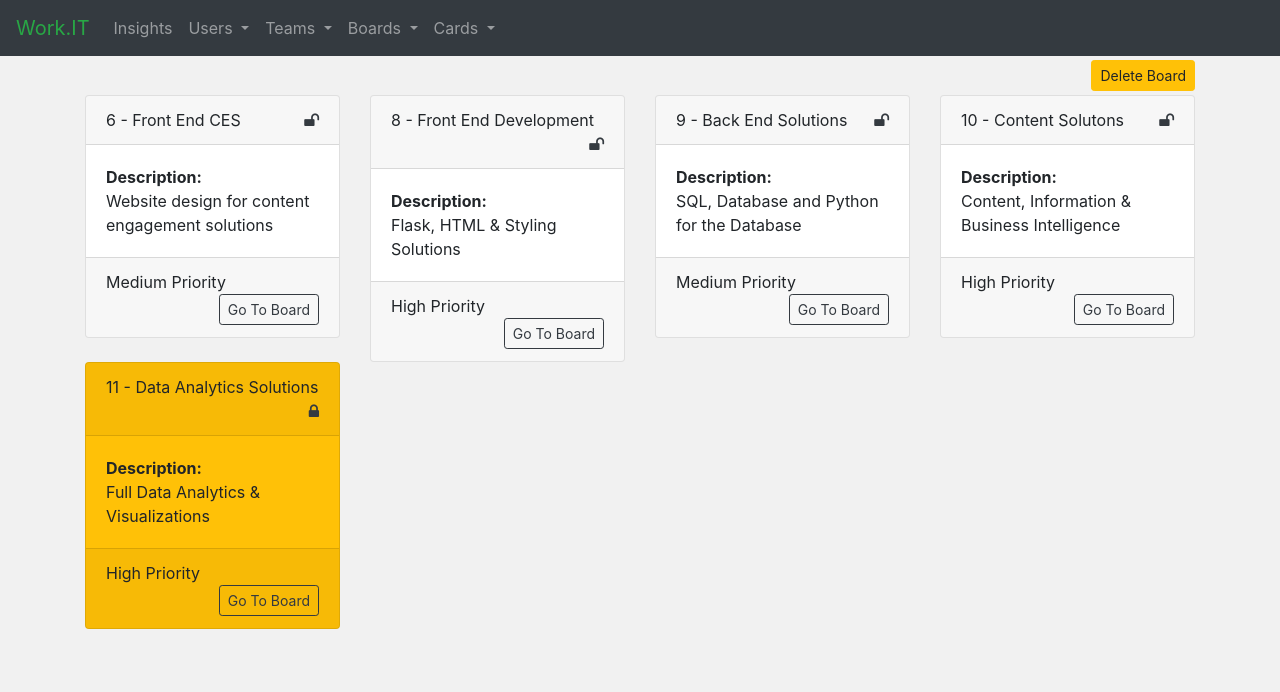
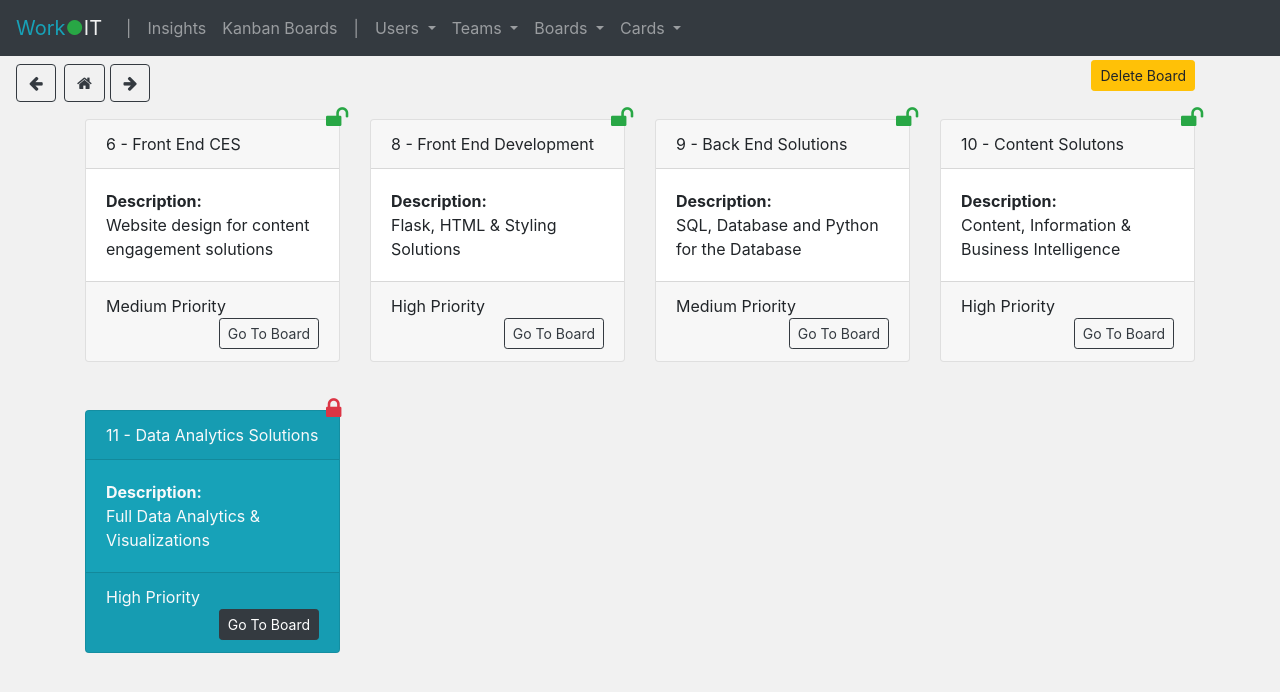
Before and after one commit to ByteMeDirk/WorkITApp, a Flask app: page /board_list in a window 1280 px wide. Shown: the top 692 px of the page. Run offline with Flask 2, Linux system fonts and the light colour scheme; data comes from the database, SQL or seed files in the repository; both versions use the stored data as it was after the commit; some libraries are stand-ins or nearby versions.

Commit message:
Updated General Look & Feel

```diff
--- a/templates/base.html
+++ b/templates/base.html
@@ -17,10 +17,21 @@
     document.body.className = 'fade';
 </script>
 <nav class="navbar navbar-expand-sm bg-dark navbar-dark sticky-top">
-    <a class="navbar-brand text-success" href="/">Work.IT</a>
+    <a class="navbar-brand text-success" href="/">
+        <span style="color: #17a2b8">Work</span><span style="color: #28a745;">●</span><span
+            style="color: #f1f1f1">IT</span></a>
     <ul class="navbar-nav">
+        <li class="nav-item text-muted">
+           <a class="nav-link">|</a>
+        </li>
         <li class="nav-item">
             <a class="nav-link" href="/">Insights</a>
+        </li>
+        <li class="nav-item">
+            <a class="nav-link" href="/board_list">Kanban Boards</a>
+        </li>
+        <li class="nav-item text-muted">
+           <a class="nav-link">|</a>
         </li>
         <!-- Users -->
         <li class="nav-item dropdown">
@@ -64,6 +75,24 @@
         </li>
     </ul>
 </nav>
+<button class="btn btn-outline-dark mt-5" onclick="goBack()" style="position: absolute; top: 1rem; left: 1rem;">
+    <i class="fa fa-arrow-left"></i>
+</button>
+<a class="btn btn-outline-dark mt-3" href="/" style="position: absolute; top: 3rem; left: 4rem;"><i
+        class="fa fa-home"></i></a>
+<button class="btn btn-outline-dark mt-5" onclick="goForward()" style="position: absolute; top: 1rem; left: 6.9rem;">
+    <i class="fa fa-arrow-right"></i>
+</button>
+
+<script>
+    function goBack() {
+        window.history.back();
+    }
+
+    function goForward() {
+        window.history.forward();
+    }
+</script>
 <div id="content" class="container">
     {% block content %}
 
--- a/templates/board_list.html
+++ b/templates/board_list.html
@@ -4,7 +4,6 @@
     {{ super() }}
 {% endblock %}
 {% block content %}
-
     <style>
         a.text-dark:hover {
             text-decoration: none;
@@ -46,17 +45,19 @@
 
     <div class="row">
         {% for board in boards %}
-            <div class="col-3">
+            <div class="col-3 mt-4 mb-4">
                 <form action="{{ url_for('goto_kanban') }}" method="POST">
 
-                    <div class="card {{ 'bg-warning' if board['starred'] == 'Yes' }}">
+                    <div class="card {{ 'bg-info text-light' if board['starred'] == 'Yes' }}">
                         <div class="card-header">
                             {{ board['id'] }} - {{ board['name'] }}
                             <div class="float-right text-dark">
                                 {% if board['privacy'] == 'Private' %}
-                                    <i class="fa fa-lock"></i>
+                                    <i class="fa fa-lock text-danger"
+                                       style=" position: absolute; bottom: 14.5rem; left: 15rem; font-size: 1.5rem;"></i>
                                 {% else %}
-                                    <i class="fa fa-unlock"></i>
+                                    <i class="fa fa-unlock text-success"
+                                       style=" position: absolute; bottom: 14.5rem; left: 15rem; font-size: 1.5rem;"></i>
                                 {% endif %}
                             </div>
                         </div>
@@ -66,7 +67,12 @@
                         </div>
                         <div class="card-footer">
                             {{ board['state_list'] }} <br>
-                             <button type="submit" class="btn btn-outline-dark float-right btn-sm">Go To Board</button>
+                            {% if board['privacy'] == 'Private' %}
+                                <button type="submit" class="btn btn-dark float-right btn-sm">Go To Board</button>
+                            {% else %}
+                                <button type="submit" class="btn btn-outline-dark float-right btn-sm">Go To Board
+                                </button>
+                            {% endif %}
                         </div>
                     </div>
                     <input type="hidden" name="board_name" value="{{ board['name'] }}">
--- a/templates/kanban.html
+++ b/templates/kanban.html
@@ -11,13 +11,11 @@
             <small class="text-info">{{ master['state_list'] }}</small>
         </h3>
         <p>{{ master['description'] }} -
-            <span class="text-warning">
             {% if master['privacy'] == 'Private' %}
-                <i class="fa fa-lock"></i>
+                <i class="fa fa-lock text-danger"></i>
             {% else %}
-                <i class="fa fa-unlock"></i>
+                <i class="fa fa-unlock text-success"></i>
             {% endif %}
-        </span>
         </p>
 
         <!-- Board Frame -->
```
Also changed, not shown: templates/result.html (+15 -3 lines), database.db, static/WorkItLogo.png (added), static/card_list_pie_plot.png (deleted).
